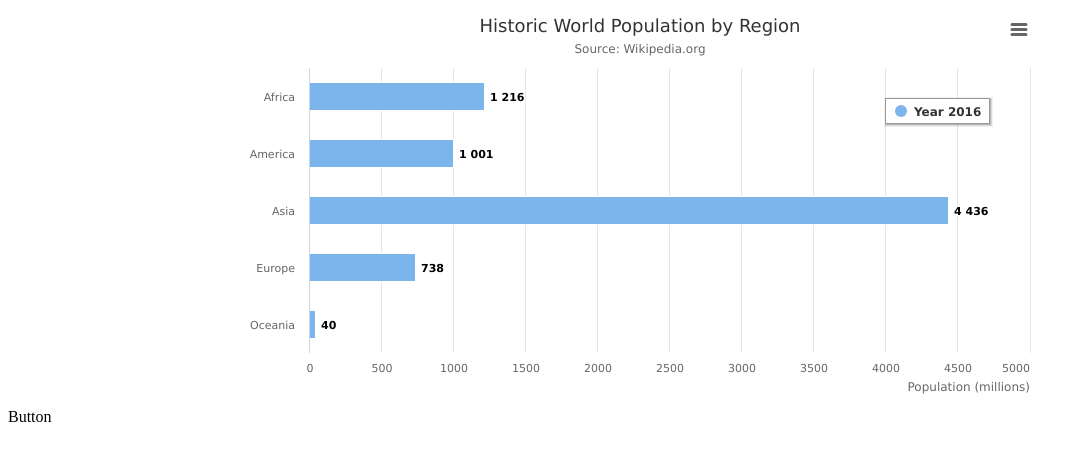
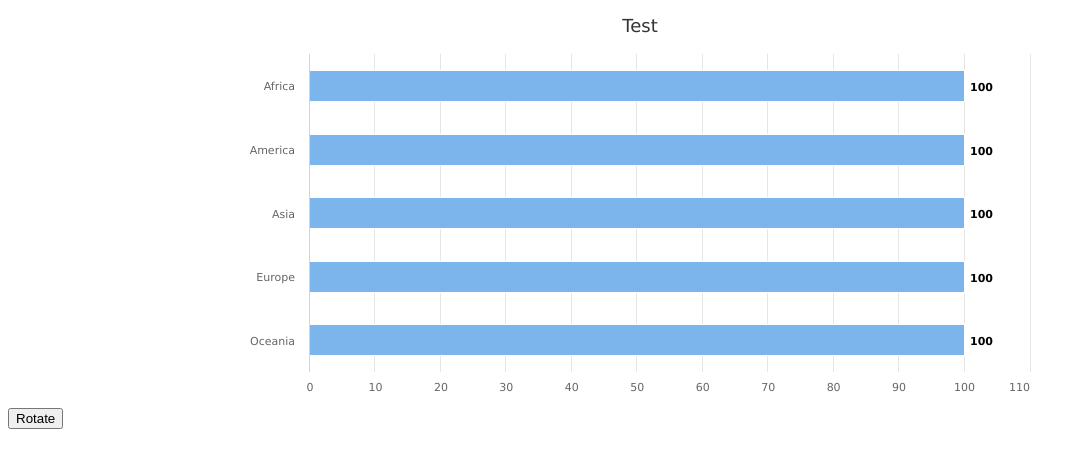
Before and after one commit to ts-3156/chasingchart, a plain HTML site: page index.html in a window 1280 px wide. Shown: the whole page, without its empty margins (0-1086 px from the left). Drawn offline with nearby package versions, Linux system fonts and the light colour scheme.

Commit message:
Rotate values

```diff
--- a/index.html
+++ b/index.html
@@ -21,20 +21,12 @@
 <body>
 <div id="container" style="min-width: 310px; max-width: 800px; height: 400px; margin: 0 auto"></div>
 
-<div id="button">Button</div>
+<input type="button" id="button" value="Rotate">
 
 <script>
-    var datas = [{
-        categories: ['Africa', 'America', 'Asia', 'Europe', 'Oceania'],
-        data: [100, 200, 300, 400, 500]
-    }, {
-        categories: ['Oceania', 'Africa', 'America', 'Asia', 'Europe'],
-        data: [100, 200, 300, 500, 600]
-    }];
-
-    var series = [{
-        name: 'Year 2016',
-        data: [1216, 1001, 4436, 738, 40]
+    var initial_series = [{
+        name: 'Series 1',
+        data: [100, 100, 100, 100, 100]
     }];
 
     var options = {
@@ -42,10 +34,7 @@
             type: 'bar'
         },
         title: {
-            text: 'Historic World Population by Region'
-        },
-        subtitle: {
-            text: 'Source: <a href="https://en.wikipedia.org/wiki/World_population">Wikipedia.org</a>'
+            text: 'Test'
         },
         xAxis: {
             categories: ['Africa', 'America', 'Asia', 'Europe', 'Oceania'],
@@ -56,15 +45,8 @@
         yAxis: {
             min: 0,
             title: {
-                text: 'Population (millions)',
-                align: 'high'
-            },
-            labels: {
-                overflow: 'justify'
+                text: null
             }
-        },
-        tooltip: {
-            valueSuffix: ' millions'
         },
         plotOptions: {
             bar: {
@@ -73,37 +55,39 @@
                 }
             }
         },
-        legend: {
-            layout: 'vertical',
-            align: 'right',
-            verticalAlign: 'top',
-            x: -40,
-            y: 80,
-            floating: true,
-            borderWidth: 1,
-            backgroundColor: ((Highcharts.theme && Highcharts.theme.legendBackgroundColor) || '#FFFFFF'),
-            shadow: true
-        },
-        credits: {
-            enabled: false
-        },
-        series: series
+        exporting: false,
+        credits: false,
+        legend: false,
+        series: initial_series
     };
 
     var chart = Highcharts.chart('container', options);
 
-    window.click_num = 0;
+    function rotate(array, times) {
+        while (times--) {
+            var temp = array.shift();
+            array.push(temp)
+        }
+    }
 
-    document.getElementById("button").addEventListener("click", function() {
-        var data = datas[window.click_num];
-        window.click_num++;
+    window.data = {
+        categories: ['Africa', 'America', 'Asia', 'Europe', 'Oceania'],
+        y_values: [100, 200, 300, 400, 500],
+        colors: ['#DC4D3A', '#E93D3F', '#83C6C7', '#46D388', '#D1D785']
+    };
 
-        for (var i = 0; i < data['data'].length; i++) {
-            chart.series[0].data[i].update({y: data['data'][i]});
+    document.getElementById("button").addEventListener("click", function () {
+        for (var i = 0; i < data['y_values'].length; i++) {
+            chart.series[0].data[i].update({y: data['y_values'][i]});
+            chart.series[0].data[i].update({color: data['colors'][i]});
         }
 
         chart.xAxis[0].update({categories: data['categories']});
-        }, false);
+
+        rotate(data['y_values'], 1);
+        rotate(data['categories'], 1);
+        rotate(data['colors'], 1);
+    }, false);
 </script>
 </body>
 </html>
```
